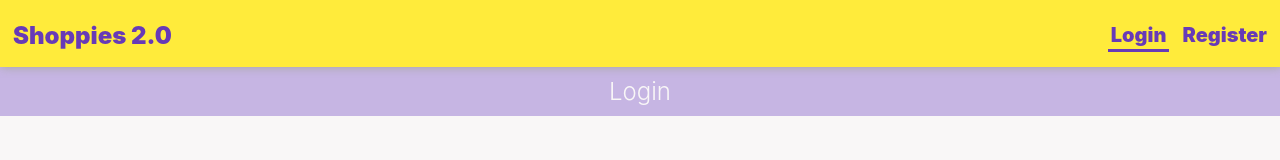
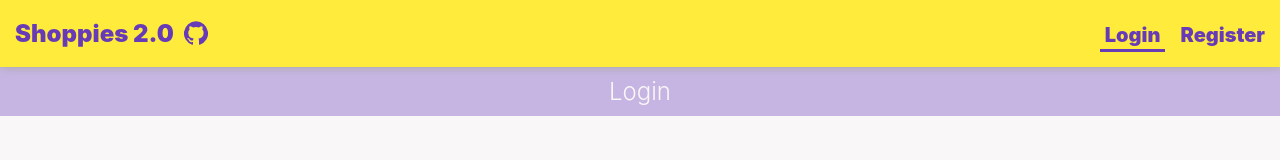
Before and after one commit to afairlie/shoppies2.0, a React (Create React App) app: page /login in a window 1280 px wide. Shown: the top 160 px of the page. Built offline with nearby package versions, Linux system fonts and the light colour scheme; the HTML template or start-up script is replaced by a standard one.

Commit message:
refined loading, added github icon, various renaming

```diff
--- a/src/App.css
+++ b/src/App.css
@@ -32,8 +32,8 @@ p, ul {
 }
 
 main {
+  padding-bottom: 20px;
   text-align: center;
-  padding-bottom: 20px;
 }
 
 h1.title {
@@ -57,6 +57,7 @@ input {
   outline: none;
   border: 1px solid var(--gray);
   border-radius: 20px;
+  user-select: all;
 }
 
 input:focus {
@@ -107,3 +108,8 @@ button:disabled {
   margin-left: 3px;
   font-weight: 600;
 }
+
+html *:active:hover {
+  border-radius: none;
+  box-shadow: none;
+}
--- a/src/App.tsx
+++ b/src/App.tsx
@@ -59,7 +59,7 @@ function reducer(state: State, action: {type: ActionType, data?: any}): State {
     case 'SET_NOMINATIONS': {
       return {...state, nominations: action.data}
     }
-    case 'SET_SAVED': {
+    case 'SET_MODE': {
       localStorage.setItem('mode', action.data)
       return {...state, saved: action.data}
     }
@@ -115,7 +115,7 @@ function App() {
       .then(async response => {
         const decoded = decodeToken(token)
         dispatch({type: 'SET_LOGIN', data: decoded.username})
-        dispatch({type: 'SET_SAVED', data: mode })
+        dispatch({type: 'SET_MODE', data: mode })
         if (response.nominations) {
           try {
             const nominations: Movie[] = await getSavedMovies(response.nominations)
@@ -136,9 +136,9 @@ function App() {
     }
   }, [])
 
-  return (
+  return (<>
+      <Nav state={state} dispatch={dispatch}/>
       <main className="app">
-      <Nav state={state} dispatch={dispatch}/>
         <Switch>
           <Route path='/login'>
             <Login dispatch={dispatch} history={history} state={state}>
@@ -164,6 +164,7 @@ function App() {
           </Route>
         </Switch>
       </main>
+    </>
   );
 }
 
--- a/src/components/Login.tsx
+++ b/src/components/Login.tsx
@@ -1,4 +1,4 @@
-import React, { useState } from 'react'
+import React, { useState, useEffect} from 'react'
 import {useLocation} from 'react-router-dom'
 
 // HELPERS
@@ -32,6 +32,15 @@ export default function Login({dispatch, history, state, children}: LoginProps)
         email: '',
         password: ''
     })
+    useEffect(():any => {
+        let timeout;
+        if(loading === 'logging in') {
+            timeout = setTimeout(() => {
+                setLoading('waking up heroku')
+            }, 1000)
+        }
+        return timeout
+    }, [loading])
 
     async function login(e: React.FormEvent<EventTarget>){
         e.preventDefault();
@@ -49,7 +58,7 @@ export default function Login({dispatch, history, state, children}: LoginProps)
                 dispatch({type: 'SET_NOMINATIONS', data: nominations})
             }
             localStorage.setItem('nominations', JSON.stringify(nominations))
-            dispatch({type: 'SET_SAVED', data: 'saved'})
+            dispatch({type: 'SET_MODE', data: 'saved'})
             dispatch({type: 'SET_LOGIN', data: response.username})
             setForm({email: '', password: ''})
             setLoading('')
@@ -75,7 +84,7 @@ export default function Login({dispatch, history, state, children}: LoginProps)
             <form onSubmit={login}>
                 <input type='email' value={form.email} onChange={e => onFormChange(e, 'email')} placeholder='email'/>
                 <input type='password' value={form.password} onChange={e => onFormChange(e, 'password')} placeholder='password'/>
-                <button type='submit' className='submit' onClick={e => e.currentTarget.blur()}>Submit</button>
+                <button type='submit' className='submit' onClick={e => {e.currentTarget.blur()}}>Submit</button>
             </form>
             <div className='credentials' style={{ margin: '5vh auto 0', borderRadius: '10px', color: 'gray'}}>
                 <h2>use for testing</h2>
--- a/src/components/Nav.css
+++ b/src/components/Nav.css
@@ -1,15 +1,19 @@
 nav {
+    position: sticky;
+    top: 0;
+    z-index: 100;
     display: flex;
     justify-content: space-between;
     align-items: center;
     background: var(--yellow);
     padding: 18px 10px 14px;
     filter: drop-shadow(1px 1px 5px darkGray);
+    width: calc(100% - 20px);
 }
 nav a {
     outline: none;
     border-bottom: 3px solid transparent;
-    padding: 3px 3px 0;
+    padding: 3px 5px 0;
 }
 
 nav a.active {
@@ -29,6 +33,7 @@ nav button {
 
 .logo {
     font-size: 24px;
+    padding-top: 1px;
 }
 
 .username {
@@ -43,3 +48,7 @@ nav button {
     padding-bottom: 2px;
     margin-left: 10px;
 }
+
+.links-left {
+    display: flex;
+}
--- a/src/components/Nav.tsx
+++ b/src/components/Nav.tsx
@@ -1,19 +1,37 @@
 import React from 'react'
 import {NavLink, Link} from 'react-router-dom'
-import type {Dispatch, State} from '../types'
+
+// HELPERS
 import {logout} from '../helpers/authentication'
 
+// COMPONENTS
+import GitHubIcon from '@material-ui/icons/GitHub'
+
+// CSS
 import './Nav.css'
+import { makeStyles } from '@material-ui/core'
 
+// TYPES
+import type {Dispatch, State} from '../types'
 type NavType = {
     dispatch: Dispatch
     state: State
 }
 
+const useStyles = makeStyles(() => ({
+    root: {
+        color: 'var(--purple)',
+      }
+}))
+
 export default function Nav({dispatch, state}: NavType){
+    const classes = useStyles()
     return (<nav className='nav'>
             <div className='links-left'>
                 <Link to='/' className='logo' onClick={e => e.currentTarget.blur()}>Shoppies 2.0</Link>
+                <a href='https://github.com/afairlie/shoppies2.0' target='_blank' rel='noreferrer' onClick={e => e.currentTarget.blur()}>
+                    <GitHubIcon classes={{root: classes.root}}/>
+                </a>
             </div>
             <div className='links-right'>
                 {state.loggedIn ?
--- a/src/components/Nominations.tsx
+++ b/src/components/Nominations.tsx
@@ -47,7 +47,7 @@ export default function Nominations({state, dispatch, history}: NominationsProps
                     {state.saved === 'saved' && <>
                         <span style={{display: 'inline-block', paddingTop: '3px'}}>Your nominations are saved, click to edit: </span>
                         <button onClick={() => {
-                                dispatch({type: 'SET_SAVED', data: 'edit'})
+                                dispatch({type: 'SET_MODE', data: 'edit'})
                             }}>edit</button>
                         </>}
                     {!state.loggedIn && state.saved !== 'saved' && <>
@@ -64,7 +64,7 @@ export default function Nominations({state, dispatch, history}: NominationsProps
                                 const nominations = await getSavedMovies(results.nominations)
                                 dispatch({type: 'SET_NOMINATIONS', data: nominations})
                                 localStorage.setItem('nominations', JSON.stringify(state.nominations))
-                                dispatch({type: 'SET_SAVED', data: 'saved'})
+                                dispatch({type: 'SET_MODE', data: 'saved'})
                             } catch (error) {
                                 throw new Error(error)
                             }
--- a/src/components/Progress.tsx
+++ b/src/components/Progress.tsx
@@ -7,14 +7,14 @@ import CircularProgress from '@material-ui/core/CircularProgress';
 import { makeStyles } from '@material-ui/core/styles';
 
 // TYPES
-export type LoadStatus = 'logging in' | 'waiting on heroku' | 'saving nominations' | 'retrieving nominations' | 'registering' | ''
+export type LoadStatus = 'logging in' | 'waking up heroku' | 'saving nominations' | 'retrieving nominations' | 'registering' | ''
 
 type ProgressProps = {
     loading: LoadStatus
 }
 
 const useStyles = makeStyles(() => ({
-    root: {
+    container: {
         color:'var(--yellow)',
         margin: '50px auto',
         position: 'relative',
@@ -23,14 +23,16 @@ const useStyles = makeStyles(() => ({
     label: {
         top: 0,
         left: 0,
+        color: 'var(--purple)',
+        right: 0,
         bottom: 0,
-        right: 0,
-        position: "absolute",
-        display: "flex",
-        alignItems: "center",
-        justifyContent: "center",
+        display: 'flex',
+        position: 'absolute',
+        alignItems: 'center',
         fontWeight: 500,
-        color: 'var(--purple)'
+        justifyContent: 'center',
+        width: '120px',
+        margin: 'auto',
     }
   }))
 
@@ -38,7 +40,7 @@ export default function Progress(props: ProgressProps) {
     const classes = useStyles()
 
     return (
-    <div className={classes.root}>
+    <div className={classes.container}>
         <div className={classes.label}>{props.loading}</div>
         <CircularProgress color='inherit' size={150}/>
     </div>)
--- a/src/components/Search.tsx
+++ b/src/components/Search.tsx
@@ -72,7 +72,7 @@ export default function Search({dispatch, results, searchTerm}: SearchProps) {
             onChange={handleChange}
             placeholder='search a film'
             autoFocus={true}/>
-            <CloseIcon classes={{root: classes.root}} onClick={e => {
+            <CloseIcon classes={classes} onClick={e => {
                 e.currentTarget.blur()
                 inputEl.current?.focus()
                 dispatch({type: 'SET_SEARCH', data: ''})
--- a/src/helpers/authentication.ts
+++ b/src/helpers/authentication.ts
@@ -60,7 +60,7 @@ export function logout(dispatch: Dispatch) {
     localStorage.removeItem('mode')
     dispatch({type: 'SET_BANNER', data: ''})
     dispatch({type: 'SET_LOGIN', data: null})
-    dispatch({type: 'SET_SAVED', data: ''})
+    dispatch({type: 'SET_MODE', data: ''})
     dispatch({type: 'SET_NOMINATIONS', data: []})
     dispatch({type: 'SET_SEARCH', data: ''})
 }
--- a/src/types.tsx
+++ b/src/types.tsx
@@ -22,7 +22,7 @@ export type State = {
 }
 
 export type ActionType = 'SET_SEARCH' | 'SET_RESULTS' | 'REFRESH_RESULTS' | 'ADD_NOMINATION' | 'REMOVE_NOMINATION' | 'SET_NOMINATIONS' |
-'SET_SAVED' | 'SET_LOGIN' | 'SET_BANNER' | 'SET_ERROR'
+'SET_MODE' | 'SET_LOGIN' | 'SET_BANNER' | 'SET_ERROR'
 
 export type Dispatch =  React.Dispatch<{
     type: ActionType;
```
Lines whose indentation alone changed are shown as unchanged.
